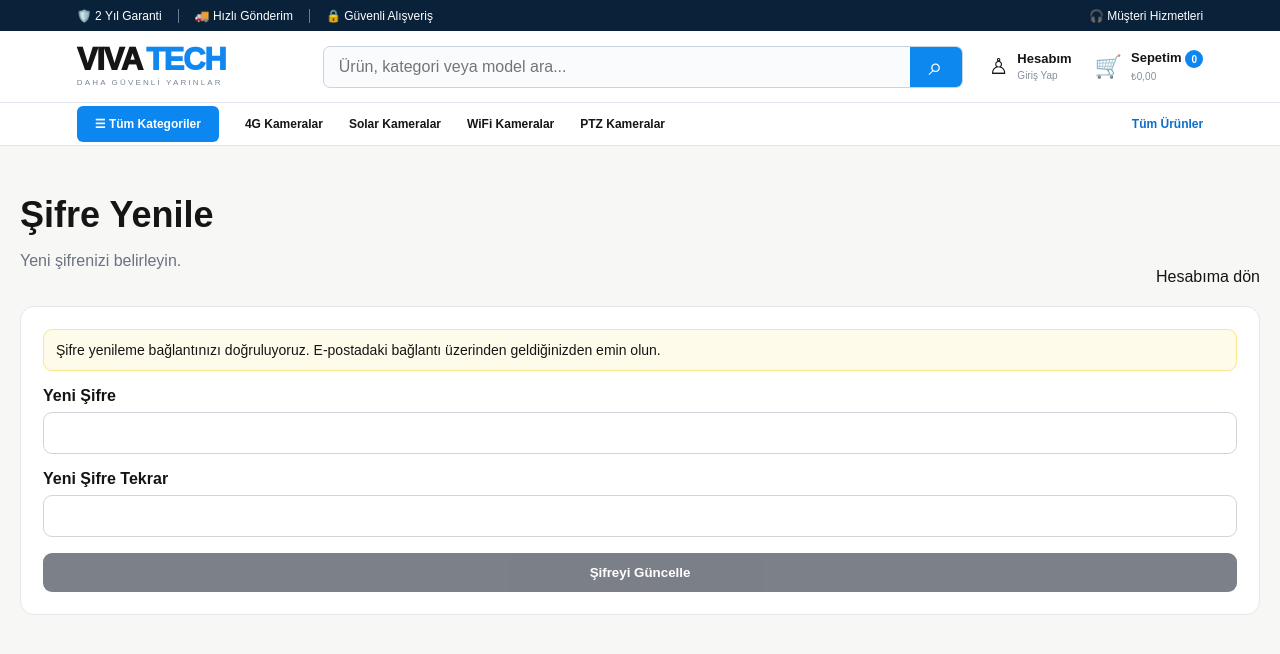
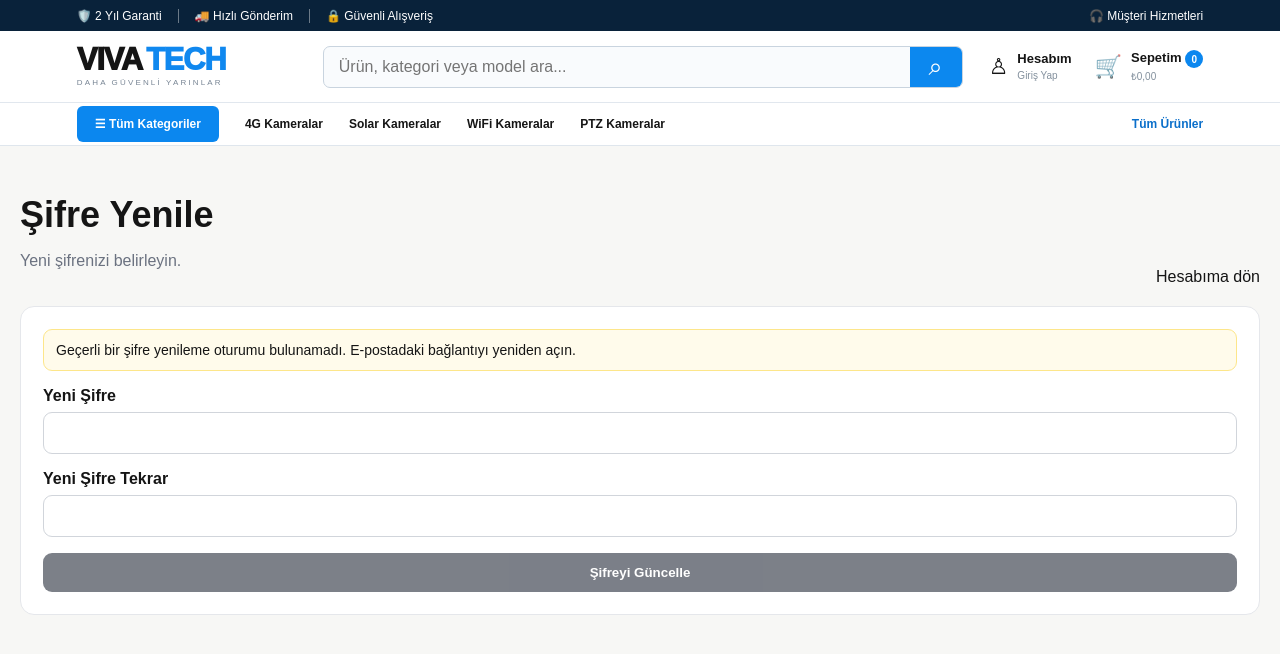
Before and after one commit to yomersaygin/vivatech-commerce, a Next.js app: page /account/reset-password in a window 1280 px wide. Shown: the top 654 px of the page. Built offline with nearby package versions, Linux system fonts and the light colour scheme; no server answers.

Commit message:
Harden password recovery session handling

```diff
--- a/src/app/account/reset-password/page.tsx
+++ b/src/app/account/reset-password/page.tsx
@@ -1,16 +1,37 @@
 'use client';
 import { FormEvent, useEffect, useState } from 'react';
 import Link from 'next/link';
+import { useRouter } from 'next/navigation';
 import { supabase } from '@/lib/supabase';
 import { StoreHeader } from '@/components/StoreHeader';
 
 export default function ResetPasswordPage(){
- const [ready,setReady]=useState(false);const [message,setMessage]=useState('');const [busy,setBusy]=useState(false);
+ const router=useRouter();
+ const [ready,setReady]=useState(false);const [checking,setChecking]=useState(true);const [message,setMessage]=useState('');const [error,setError]=useState('');const [busy,setBusy]=useState(false);
  useEffect(()=>{
-  supabase.auth.getSession().then(({data})=>setReady(Boolean(data.session)));
-  const {data:listener}=supabase.auth.onAuthStateChange((_event,session)=>setReady(Boolean(session)));
-  return()=>listener.subscription.unsubscribe();
+  let active=true;
+  const finish=(session:any)=>{if(!active)return;setReady(Boolean(session));setChecking(false)};
+  supabase.auth.getSession().then(({data,error})=>{if(!active)return;if(error){setError('Şifre yenileme bağlantısı doğrulanamadı. Lütfen yeni bir bağlantı isteyin.');setChecking(false);return}finish(data.session)});
+  const {data:listener}=supabase.auth.onAuthStateChange((event,session)=>{
+   if(!active)return;
+   if(event==='PASSWORD_RECOVERY'){setReady(Boolean(session));setChecking(false);setError('');}
+   else if(event==='SIGNED_OUT'){setReady(false);setChecking(false);}
+  });
+  return()=>{active=false;listener.subscription.unsubscribe()};
  },[]);
- async function submit(e:FormEvent<HTMLFormElement>){e.preventDefault();setBusy(true);setMessage('');const fd=new FormData(e.currentTarget);const password=String(fd.get('password')||'');const confirm=String(fd.get('confirm')||'');if(password.length<6){setMessage('Şifre en az 6 karakter olmalı.');setBusy(false);return;}if(password!==confirm){setMessage('Şifreler eşleşmiyor.');setBusy(false);return;}const {error}=await supabase.auth.updateUser({password});setMessage(error?error.message:'Şifreniz başarıyla yenilendi. Artık hesabınıza giriş yapabilirsiniz.');setBusy(false);}
- return <main className="store"><StoreHeader/><section className="checkout-page"><div className="section-head"><div><h1>Şifre Yenile</h1><p className="muted">Yeni şifrenizi belirleyin.</p></div><Link href="/account">Hesabıma dön</Link></div><form className="form-card account-form" onSubmit={submit}>{!ready&&<div className="notice">Şifre yenileme bağlantınızı doğruluyoruz. E-postadaki bağlantı üzerinden geldiğinizden emin olun.</div>}<label>Yeni Şifre<input required type="password" name="password" minLength={6}/></label><label>Yeni Şifre Tekrar<input required type="password" name="confirm" minLength={6}/></label>{message&&<div className="notice">{message}</div>}<button disabled={busy||!ready} className="button" type="submit">{busy?'Kaydediliyor…':'Şifreyi Güncelle'}</button></form></section></main>;
+ async function submit(e:FormEvent<HTMLFormElement>){
+  e.preventDefault();if(!ready||busy)return;setBusy(true);setMessage('');setError('');
+  const fd=new FormData(e.currentTarget);const password=String(fd.get('password')||'');const confirm=String(fd.get('confirm')||'');
+  if(password.length<6){setError('Şifre en az 6 karakter olmalı.');setBusy(false);return;}
+  if(password!==confirm){setError('Şifreler eşleşmiyor.');setBusy(false);return;}
+  try{
+   const {error}=await supabase.auth.updateUser({password});
+   if(error){setError('Şifreniz güncellenemedi. Bağlantının süresi dolmuş olabilir; yeni bir şifre yenileme bağlantısı isteyin.');return;}
+   setMessage('Şifreniz başarıyla yenilendi. Giriş ekranına yönlendiriliyorsunuz…');
+   await supabase.auth.signOut();
+   setTimeout(()=>router.replace('/account'),900);
+  }catch{setError('Şifre yenilenirken beklenmeyen bir hata oluştu. Lütfen tekrar deneyin.');}
+  finally{setBusy(false);}
+ }
+ return <main className="store"><StoreHeader/><section className="checkout-page"><div className="section-head"><div><h1>Şifre Yenile</h1><p className="muted">Yeni şifrenizi belirleyin.</p></div><Link href="/account">Hesabıma dön</Link></div><form className="form-card account-form" onSubmit={submit}>{checking&&<div className="notice">Şifre yenileme bağlantınız doğrulanıyor…</div>}{!checking&&!ready&&!error&&<div className="notice">Geçerli bir şifre yenileme oturumu bulunamadı. E-postadaki bağlantıyı yeniden açın.</div>}{error&&<div className="error">{error}</div>}<label>Yeni Şifre<input required type="password" name="password" minLength={6} autoComplete="new-password"/></label><label>Yeni Şifre Tekrar<input required type="password" name="confirm" minLength={6} autoComplete="new-password"/></label>{message&&<div className="notice">{message}</div>}<button disabled={busy||!ready} className="button" type="submit">{busy?'Kaydediliyor…':'Şifreyi Güncelle'}</button></form></section></main>;
 }
```
